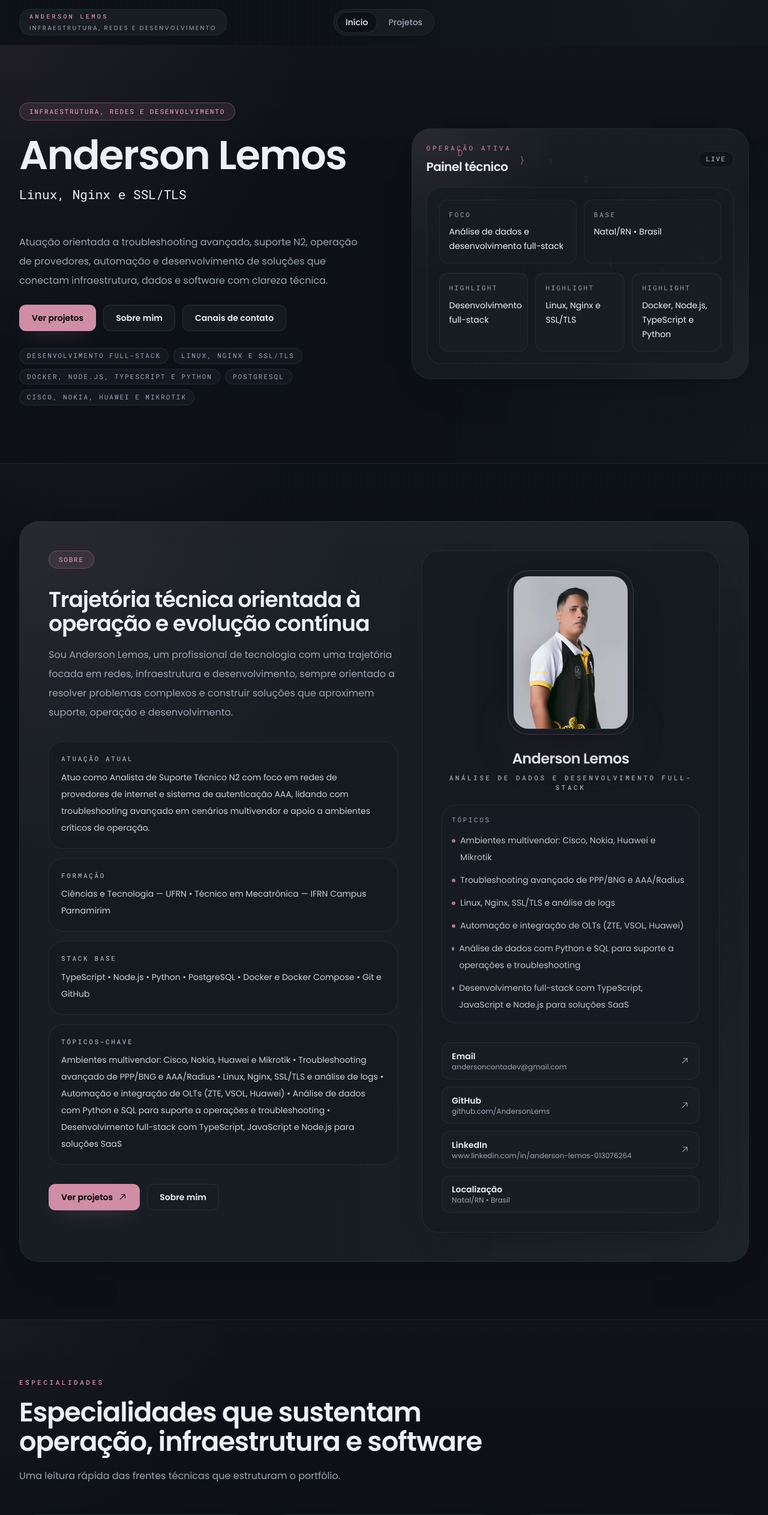
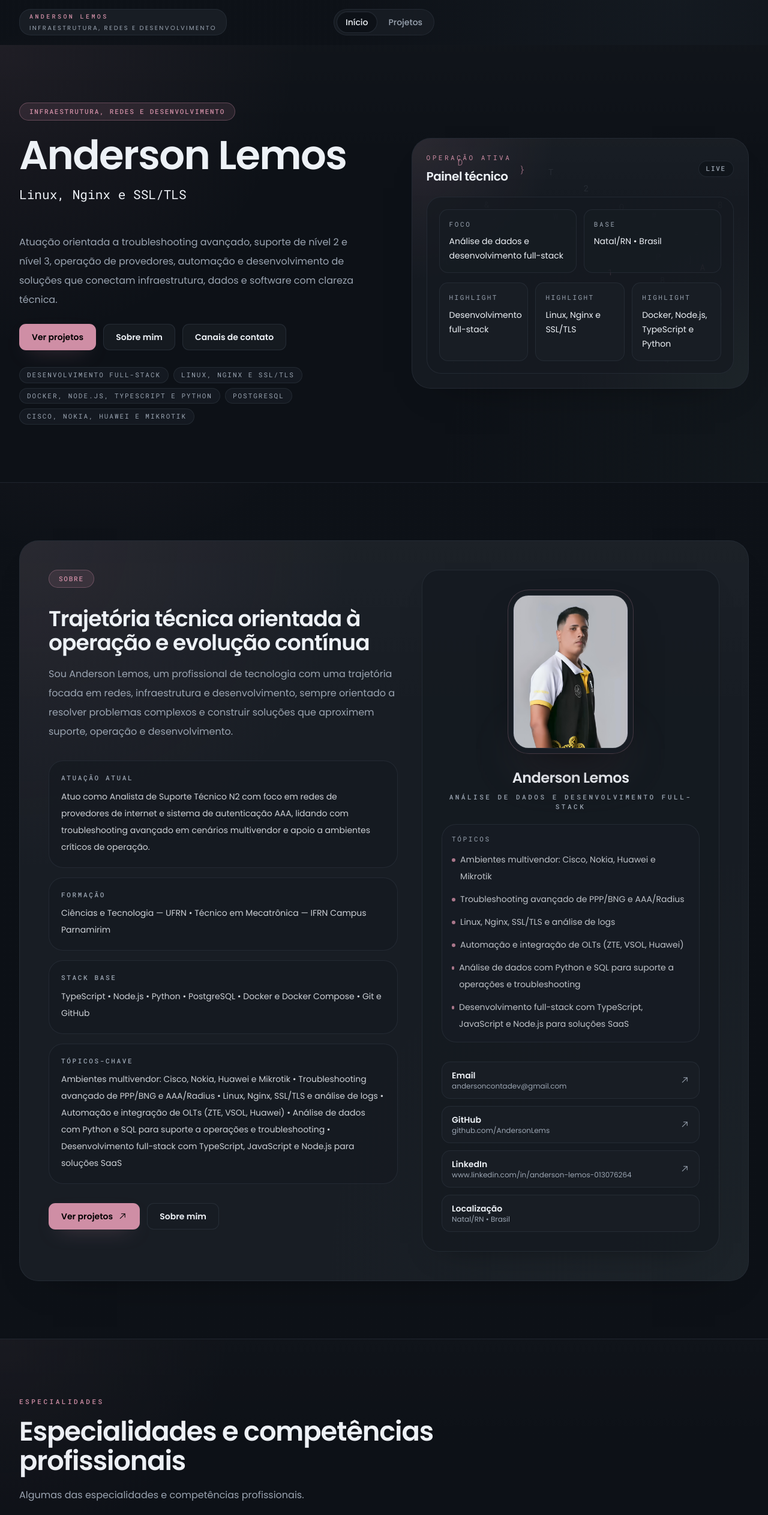
Before and after one commit to AndersonLems/portfolio_nextjs, a Next.js app: page /portfolio in a window 1280 px wide. Shown: the top 2526 px of the page at 60% size. Built offline with nearby package versions, Linux system fonts and the light colour scheme; no server answers.

Commit message:
ajuste textos

```diff
--- a/src/components/sections/skills/SkillsSection.tsx
+++ b/src/components/sections/skills/SkillsSection.tsx
@@ -12,14 +12,12 @@ export function SkillsSection({
   variant = "page",
 }: SkillsSectionProps) {
   const title =
-    variant === "home"
-      ? "Especialidades que sustentam operação, infraestrutura e software"
-      : "Competências organizadas por contexto técnico e execução real";
+    variant === "home" ? "Especialidades e competências profissionais" : "";
 
   const description =
     variant === "home"
-      ? "Uma leitura rápida das frentes técnicas que estruturam o portfólio."
-      : "As competências abaixo refletem o contexto já presente no projeto, organizadas para leitura técnica e posicionamento profissional.";
+      ? "Algumas das especialidades e competências profissionais."
+      : "";
 
   return (
     <section
@@ -50,9 +48,11 @@ export function SkillsSection({
                 {category.items.map((item) => (
                   <li
                     key={item.name}
-                  className="rounded-[1.5rem] border border-border/70 bg-muted/74 p-4"
-                >
-                    <p className="text-sm font-semibold text-foreground">{item.name}</p>
+                    className="rounded-[1.5rem] border border-border/70 bg-muted/74 p-4"
+                  >
+                    <p className="text-sm font-semibold text-foreground">
+                      {item.name}
+                    </p>
                     <p className="mt-2 text-sm leading-6 text-muted-foreground">
                       {item.description}
                     </p>
--- a/src/data/site.ts
+++ b/src/data/site.ts
@@ -10,7 +10,8 @@ import type {
 } from "@/types/portfolio";
 
 const siteBaseUrl =
-  process.env.NEXT_PUBLIC_SITE_URL?.replace(/\/$/, "") ?? "http://localhost:3000";
+  process.env.NEXT_PUBLIC_SITE_URL?.replace(/\/$/, "") ??
+  "http://localhost:3000";
 
 abstract class BaseSection<TContent> {
   constructor(
@@ -90,7 +91,7 @@ export const siteConfig = {
   siteName:
     "Anderson Lemos | Desenvolvedor Full-Stack e Analista de Suporte Técnico N2",
   description:
-    "Portfólio técnico de Anderson Lemos com foco em redes, infraestrutura e desenvolvimento.",
+    "Meu portfólio técnico com enfâse nas minhas competências profissionais e experiências de projetos pessoais.",
   baseUrl: siteBaseUrl,
   locale: "pt_BR",
 };
@@ -101,7 +102,7 @@ const heroSection = new HeroSectionModel({
   role: "Análise de dados e desenvolvimento full-stack",
   location: "Natal/RN • Brasil",
   summary:
-    "Atuação orientada a troubleshooting avançado, suporte N2, operação de provedores, automação e desenvolvimento de soluções que conectam infraestrutura, dados e software com clareza técnica.",
+    "Atuação orientada a troubleshooting avançado, suporte de nível 2 e nível 3, operação de provedores, automação e desenvolvimento de soluções que conectam infraestrutura, dados e software com clareza técnica.",
   highlights: [
     "Desenvolvimento full-stack",
     "Linux, Nginx e SSL/TLS",
```
